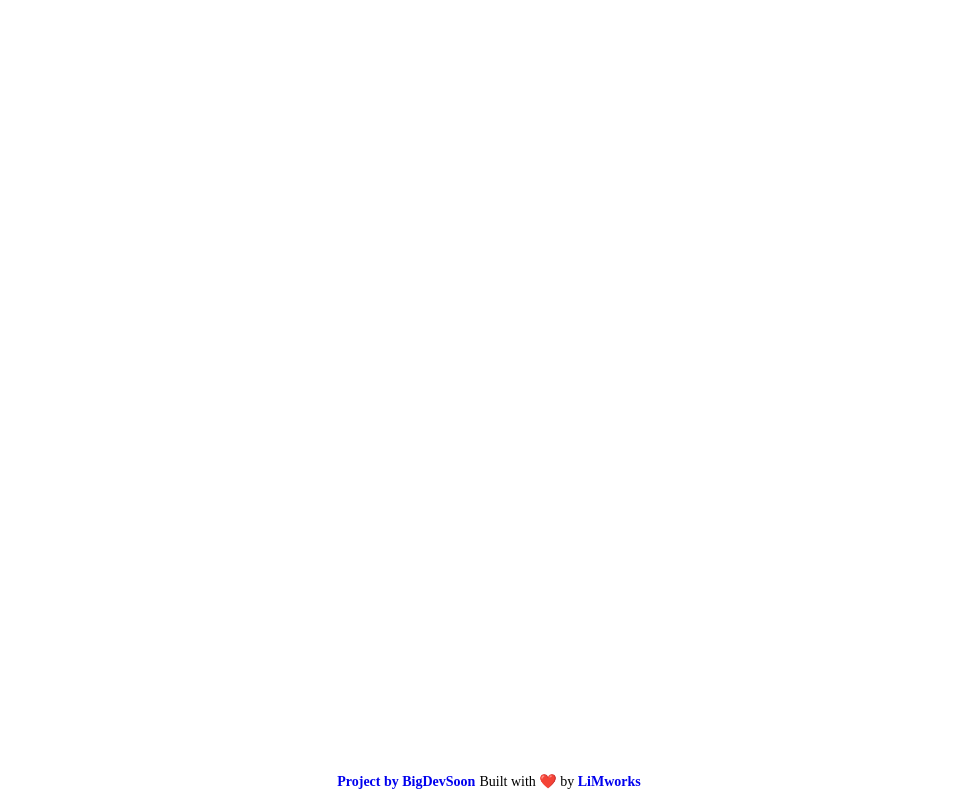
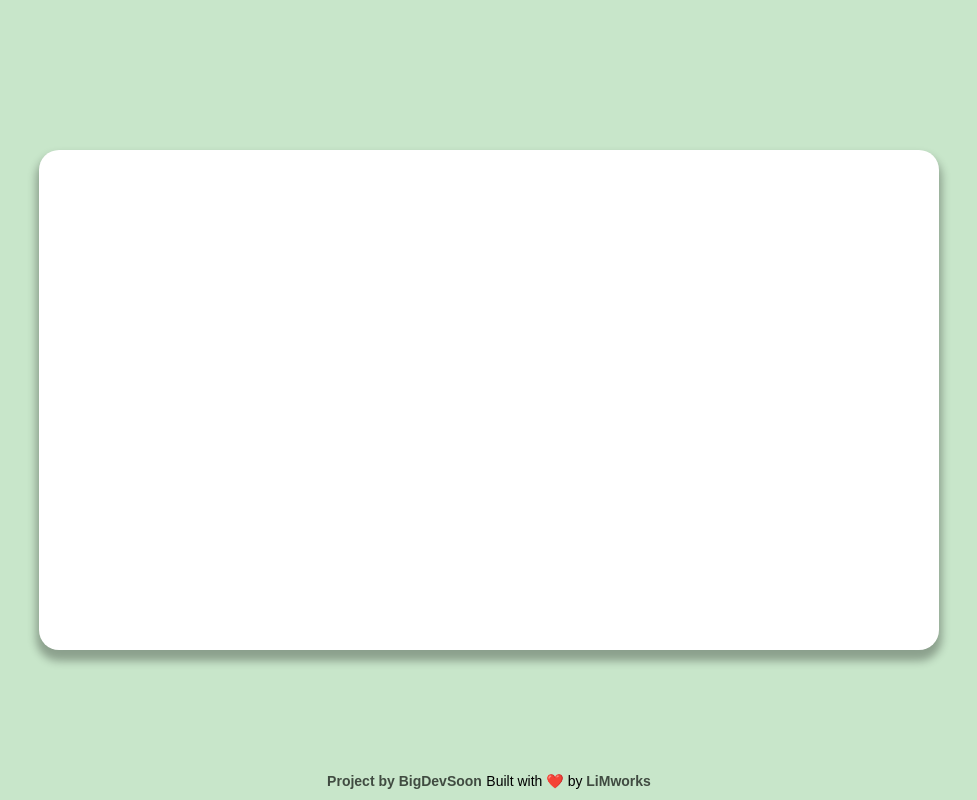
Before and after one commit to limworks/BDS_Business_Card, a plain HTML site: page index.html in a window 1280 px wide. Shown: the whole page, without its empty margins (151-1128 px from the left). Drawn offline with Linux system fonts and the light colour scheme.

Commit message:
Added Card styling

```diff
--- a/index.css
+++ b/index.css
@@ -1,4 +1,26 @@
 /* This is an example CSS file, feel free to remove/edit it anytime */
+* {
+  margin: 0;
+  padding: 0;
+  box-sizing: border-box;
+}
+
+body {
+  height: 100vh;
+  width: 100vw;
+  background-color: #C8E6CA;
+  display: grid;
+  place-items: center;
+}
+
+.card {
+  background-color: white;
+  width: 900px;
+  height: 500px;
+  border-radius: 20px;
+  box-shadow: 0px 8px 8px 3px rgba(0, 0, 0, 0.3);
+}
+
 .footer {
   position: absolute;
   bottom: 0;
@@ -6,12 +28,14 @@
   right: 0;
   padding: 10px;
   text-align: center;
+  font-family: sans-serif;
 }
 
 .footer a {
   font-size: 14px;
   font-weight: bold;
   text-decoration: none;
+  color: #404b41;
 }
 
 .footer span {
```
